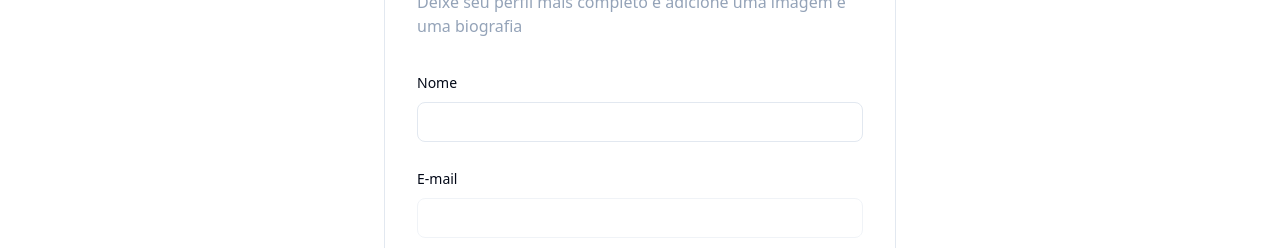
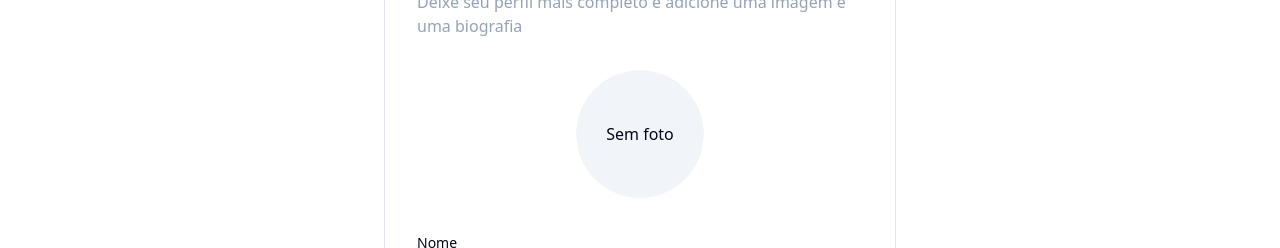
Before and after one commit to gustavoeloi/frontend-reactgram, a React (Vite) app: page /profile in a window 1280 px wide. Shown: the part 194-442 px from the top of the page. Built offline with nearby package versions, Linux system fonts and the light colour scheme; no server answers; sample sign-in values are in the browser's storage.

Commit message:
feat: if user have a profileImage, show the image on navbar

```diff
--- a/src/components/NavbarProfile.tsx
+++ b/src/components/NavbarProfile.tsx
@@ -9,6 +9,8 @@ import {
   DropdownMenuShortcut,
 } from "./ui/dropdown-menu";
 
+import { useSelector } from "react-redux";
+
 import { LogOut, User, PenLine } from "lucide-react";
 import { useNavigate } from "react-router-dom";
 
@@ -16,17 +18,8 @@ import { useNavigate } from "react-router-dom";
 import { logout, reset } from "@/slices/authSlice";
 import { useDispatch } from "react-redux";
 import { UnknownAction } from "@reduxjs/toolkit";
-import {
-  AlertDialog,
-  AlertDialogAction,
-  AlertDialogCancel,
-  AlertDialogContent,
-  AlertDialogDescription,
-  AlertDialogFooter,
-  AlertDialogHeader,
-  AlertDialogTitle,
-  AlertDialogTrigger,
-} from "./ui/alert-dialog";
+import { RootState } from "@/store";
+import { upload } from "@/utils/config";
 
 const NavbarProfile = () => {
   const navigate = useNavigate();
@@ -40,10 +33,20 @@ const NavbarProfile = () => {
     navigate("/login");
   };
 
+  const { user } = useSelector((state: RootState) => state.auth);
+
   return (
     <DropdownMenu>
       <DropdownMenuTrigger>
-        <User size={32} />
+        {user?.profileImage ? (
+          <img
+            src={`${upload}/users/${user?.profileImage}`}
+            alt={user.name}
+            className="rounded-full h-10 w-10"
+          />
+        ) : (
+          <User size={32} />
+        )}
       </DropdownMenuTrigger>
       <DropdownMenuContent className="w-56">
         <DropdownMenuLabel>Configurações</DropdownMenuLabel>
--- a/src/pages/EditProfile.tsx
+++ b/src/pages/EditProfile.tsx
@@ -1,4 +1,4 @@
-import React, { useState } from "react";
+import { useState, useEffect } from "react";
 
 import { z } from "zod";
 import { zodResolver } from "@hookform/resolvers/zod";
@@ -22,8 +22,6 @@ const formSchema = z.object({
   bio: z.string(),
   password: z.string(),
 });
-
-import { useEffect } from "react";
 import { useDispatch, useSelector } from "react-redux";
 
 import { profile, resetMessage, updateProfile } from "@/slices/userSlice";
@@ -112,6 +110,11 @@ const EditProfile = () => {
         Deixe seu perfil mais completo e adicione uma imagem e uma biografia
       </p>
 
+      {!user?.profileImage && !previewImage && (
+        <Avatar className="h-32 w-32 mx-auto mt-8">
+          <AvatarFallback>Sem foto</AvatarFallback>
+        </Avatar>
+      )}
       {(user?.profileImage || previewImage) && (
         <Avatar className="h-32 w-32 mx-auto mt-8">
           <AvatarImage
@@ -124,7 +127,6 @@ const EditProfile = () => {
             sizes="lg"
             alt="User Icon"
           />
-          <AvatarFallback>{user?.name.charAt(0).toUpperCase()}</AvatarFallback>
         </Avatar>
       )}
       <Form {...form}>
--- a/src/utils/interfaces.ts
+++ b/src/utils/interfaces.ts
@@ -4,6 +4,7 @@ export interface RegisterData {
   password: string;
   confirmpassword: string;
   token?: string | null;
+  profileImage?: string;
   _id?: string;
 }
 
```
Also changed, not shown: src/components/Navbar.tsx (+3 -6 lines).
